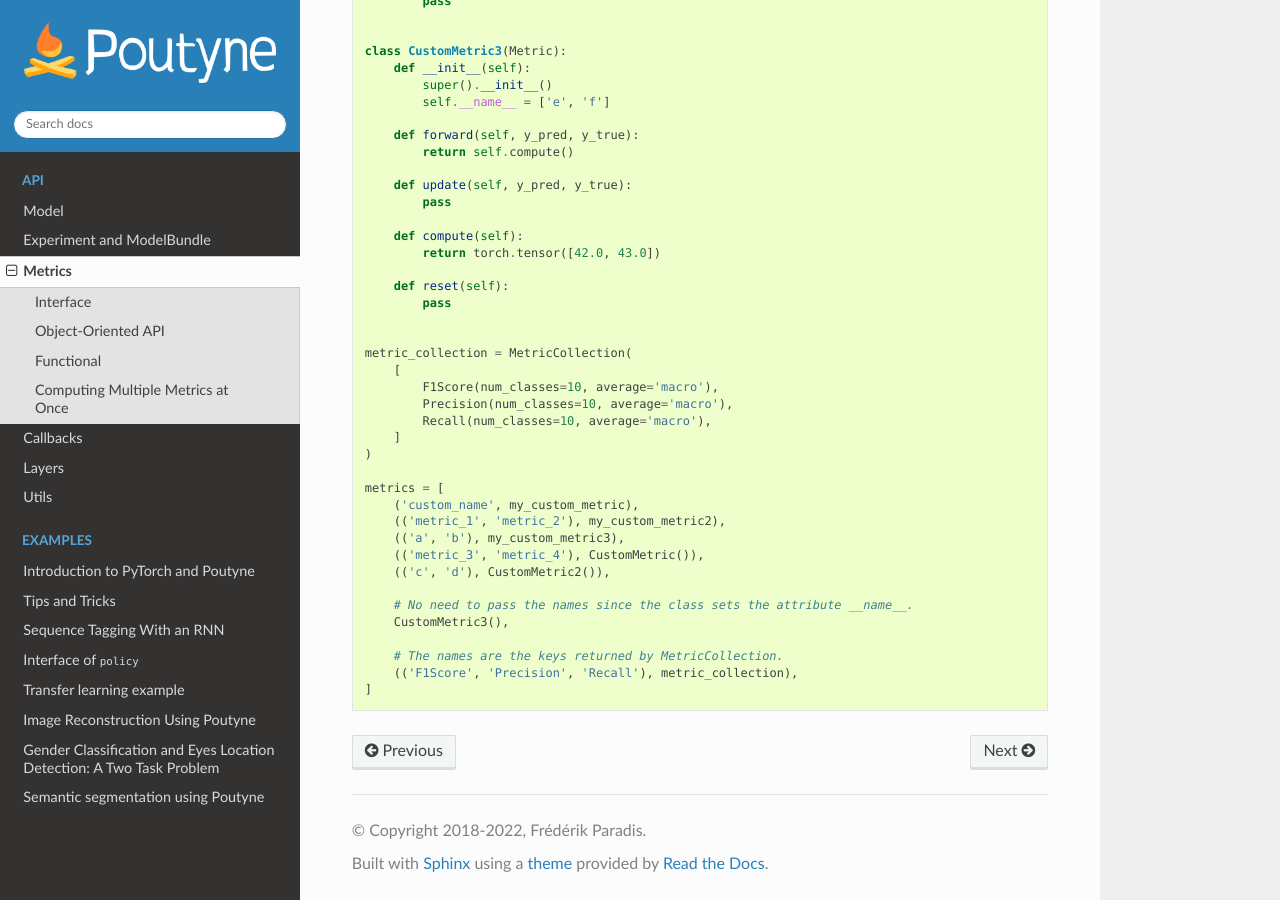
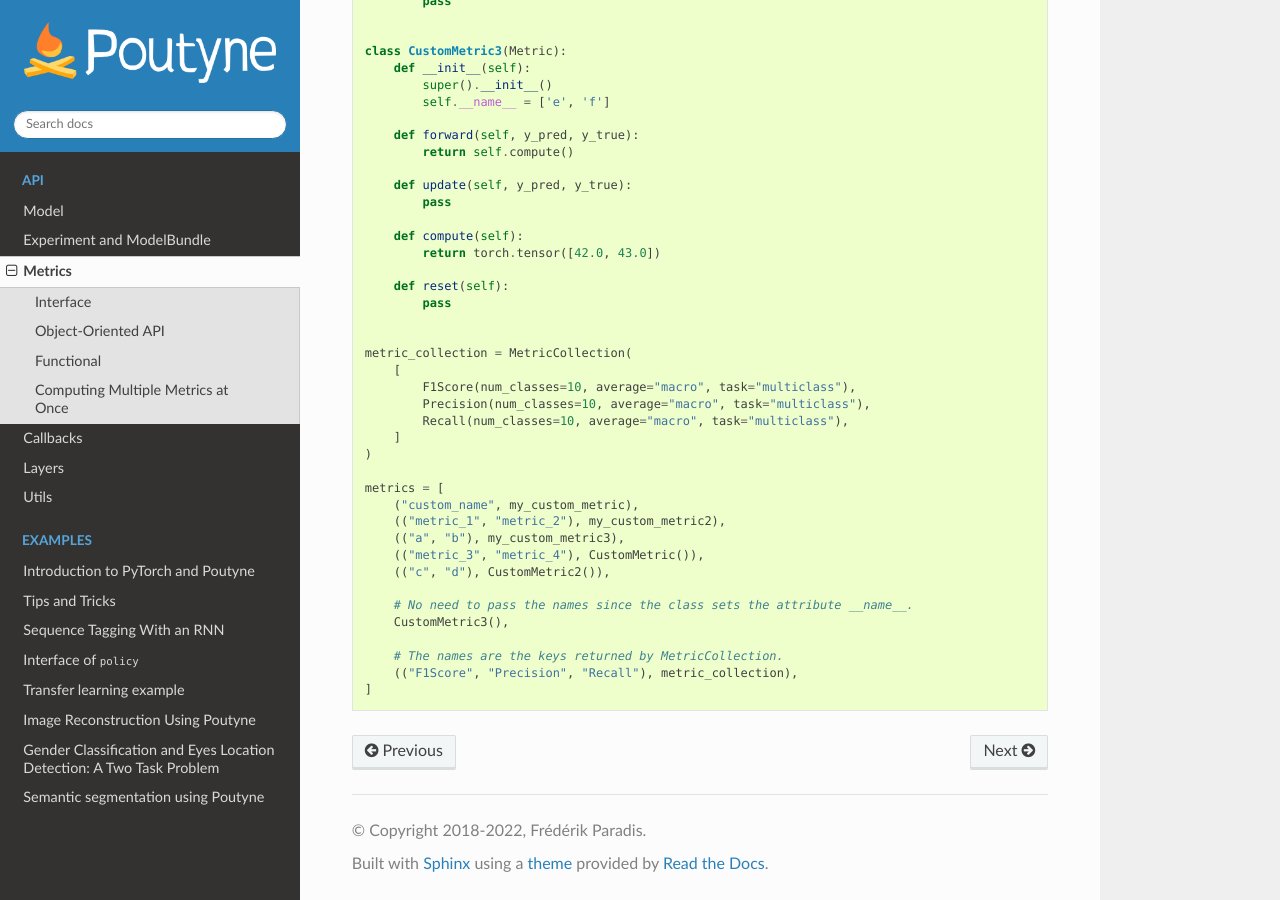
Before and after one commit to GRAAL-Research/poutyne, a Sphinx documentation site: the page built from docs/source/metrics.rst, in a window 1280 px wide and 900 px high, scrolled down 4593 px. Built offline with Sphinx 7.4.7 and the Read the Docs theme 2.0.0, drawn with Linux system fonts in a browser that asks for light colours; the version number could not be read and is left out.

Commit message:
Add task arg to torchmetrics metrics in relevant examples

```diff
--- a/docs/source/examples/semantic_segmentation.rst
+++ b/docs/source/examples/semantic_segmentation.rst
@@ -252,7 +252,7 @@ For training, we use the Jaccard index metric in addition to the accuracy and F1
         optimizer,
         criterion,
         batch_metrics=['accuracy'],
-        epoch_metrics=['f1', torchmetrics.JaccardIndex(num_classes=22)],
+        epoch_metrics=['f1', torchmetrics.JaccardIndex(num_classes=22, task="multiclass")],
         device=device,
     )
 
--- a/docs/source/metrics.rst
+++ b/docs/source/metrics.rst
@@ -173,22 +173,22 @@ Examples:
 
     metric_collection = MetricCollection(
         [
-            F1Score(num_classes=10, average='macro'),
-            Precision(num_classes=10, average='macro'),
-            Recall(num_classes=10, average='macro'),
+            F1Score(num_classes=10, average="macro", task="multiclass"),
+            Precision(num_classes=10, average="macro", task="multiclass"),
+            Recall(num_classes=10, average="macro", task="multiclass"),
         ]
     )
 
     metrics = [
-        ('custom_name', my_custom_metric),
-        (('metric_1', 'metric_2'), my_custom_metric2),
-        (('a', 'b'), my_custom_metric3),
-        (('metric_3', 'metric_4'), CustomMetric()),
-        (('c', 'd'), CustomMetric2()),
+        ("custom_name", my_custom_metric),
+        (("metric_1", "metric_2"), my_custom_metric2),
+        (("a", "b"), my_custom_metric3),
+        (("metric_3", "metric_4"), CustomMetric()),
+        (("c", "d"), CustomMetric2()),
 
         # No need to pass the names since the class sets the attribute __name__.
         CustomMetric3(),
 
         # The names are the keys returned by MetricCollection.
-        (('F1Score', 'Precision', 'Recall'), metric_collection),
+        (("F1Score", "Precision", "Recall"), metric_collection),
     ]
```
Also changed, not shown: 1 other file.
